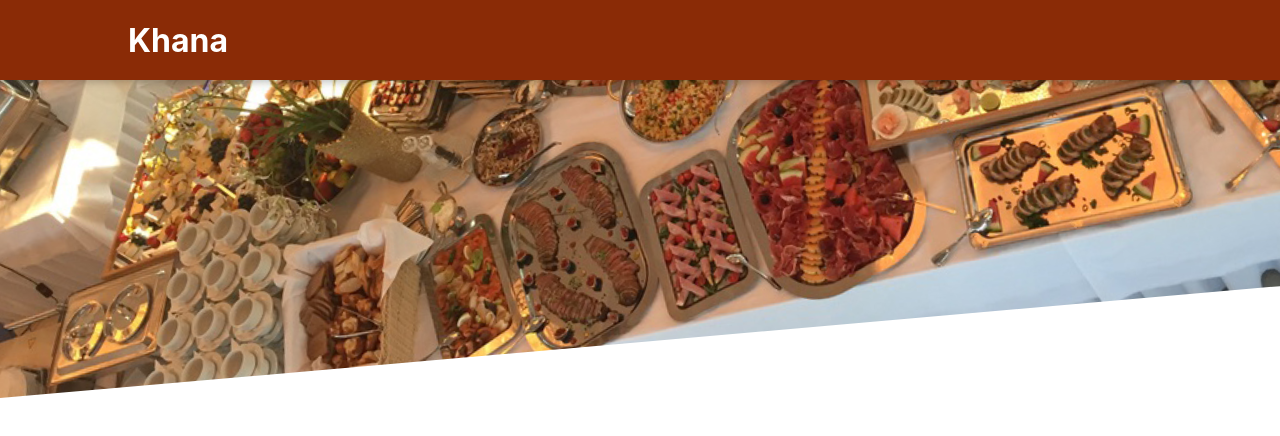
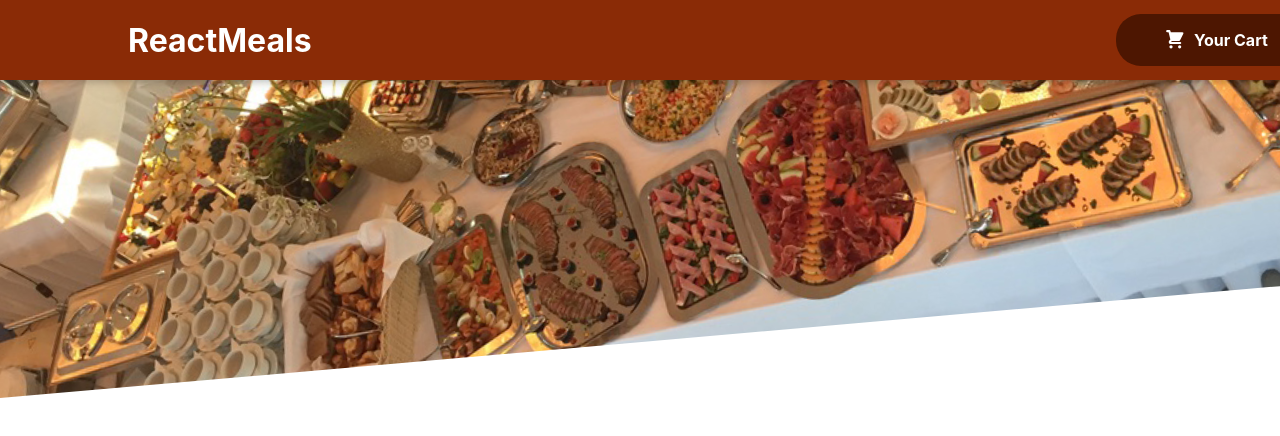
Before and after one commit to Skamilya27/Restaurant-app-react, a React (Create React App) app: page / in a window 1280 px wide. Shown: the top 436 px of the page. Built offline with nearby package versions, Linux system fonts and the light colour scheme.

Commit message:
header cmp

```diff
--- /dev/null
+++ b/src/components/Cart/CartIcon.js
@@ -0,0 +1,13 @@
+const CartIcon = () => {
+    return (
+      <svg
+        xmlns='http://www.w3.org/2000/svg'
+        viewBox='0 0 20 20'
+        fill='currentColor'
+      >
+        <path d='M3 1a1 1 0 000 2h1.22l.305 1.222a.997.997 0 00.01.042l1.358 5.43-.893.892C3.74 11.846 4.632 14 6.414 14H15a1 1 0 000-2H6.414l1-1H14a1 1 0 00.894-.553l3-6A1 1 0 0017 3H6.28l-.31-1.243A1 1 0 005 1H3zM16 16.5a1.5 1.5 0 11-3 0 1.5 1.5 0 013 0zM6.5 18a1.5 1.5 0 100-3 1.5 1.5 0 000 3z' />
+      </svg>
+    );
+  };
+
+  export default CartIcon;
--- a/src/components/Layout/Header.js
+++ b/src/components/Layout/Header.js
@@ -1,18 +1,19 @@
 import React, { Fragment } from 'react'
 import classes from './Header.module.css'
+import HeaderCartButton from './HeaderCartButton';
 
 import mealsImage from '../assets/meals.jpg'
 
 function Header(props) {
   return (
     <Fragment>
-        <header className={classes.header}>
-            <h1>Khana</h1>
-            <button>Cart</button>
-        </header>
-        <div className={classes['main-image']}>
-            <img src={mealsImage} alt='food'/>
-        </div>
+      <header className={classes.header}>
+        <h1>ReactMeals</h1>
+        <HeaderCartButton />
+      </header>
+      <div className={classes['main-image']}>
+        <img src={mealsImage} alt='A table full of delicious food!' />
+      </div>
     </Fragment>
   );
 }
--- /dev/null
+++ b/src/components/Layout/HeaderCartButton.js
@@ -0,0 +1,19 @@
+import React from 'react'
+import classes from './HeaderCartButton.module.css'
+import CartIcon from '../Cart/CartIcon'
+
+function HeaderCartButton(props) {
+  return (
+    <button className={classes.button}>
+        <span className={classes.icon}>
+            <CartIcon />
+        </span>
+        <span>Your Cart</span>
+        <span className={classes.badge}>
+            Total:
+        </span>
+    </button>
+  )
+}
+
+export default HeaderCartButton
--- /dev/null
+++ b/src/components/Layout/HeaderCartButton.module.css
@@ -0,0 +1,59 @@
+.button {
+    cursor: pointer;
+    font: inherit;
+    border: none;
+    background-color: #4d1601;
+    color: white;
+    padding: 0.75rem 3rem;
+    display: flex;
+    justify-content: space-around;
+    align-items: center;
+    border-radius: 25px;
+    font-weight: bold;
+  }
+
+  .button:hover,
+  .button:active {
+    background-color: #2c0d00;
+  }
+
+  .icon {
+    width: 1.35rem;
+    height: 1.35rem;
+    margin-right: 0.5rem;
+  }
+
+  .badge {
+    background-color: #b94517;
+    padding: 0.25rem 1rem;
+    border-radius: 25px;
+    margin-left: 1rem;
+    font-weight: bold;
+  }
+
+  .button:hover .badge,
+  .button:active .badge {
+    background-color: #92320c;
+  }
+
+  .bump {
+    animation: bump 300ms ease-out;
+  }
+
+  @keyframes bump {
+    0% {
+      transform: scale(1);
+    }
+    10% {
+      transform: scale(0.9);
+    }
+    30% {
+      transform: scale(1.1);
+    }
+    50% {
+      transform: scale(1.15);
+    }
+    100% {
+      transform: scale(1);
+    }
+  }
```
